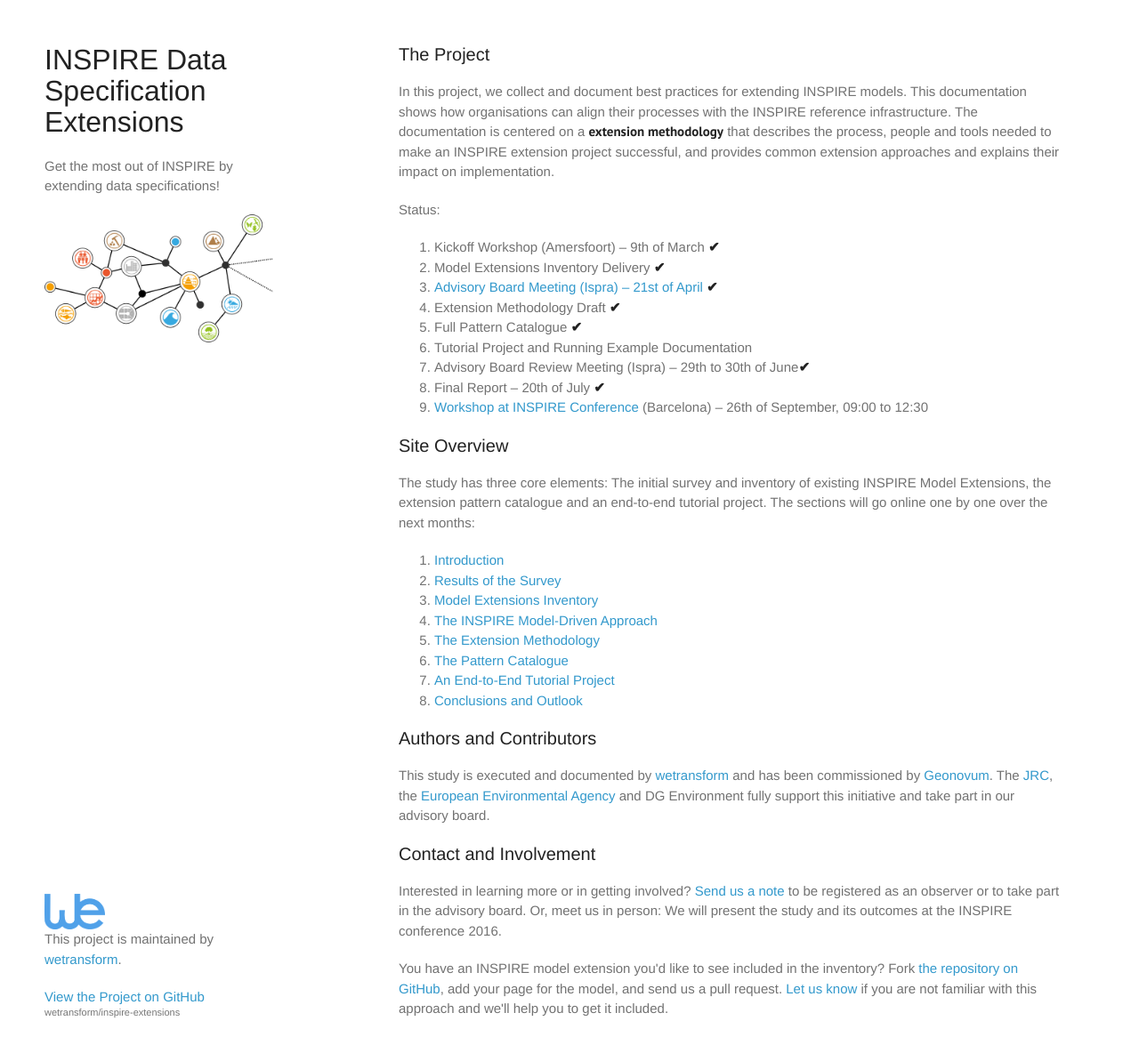
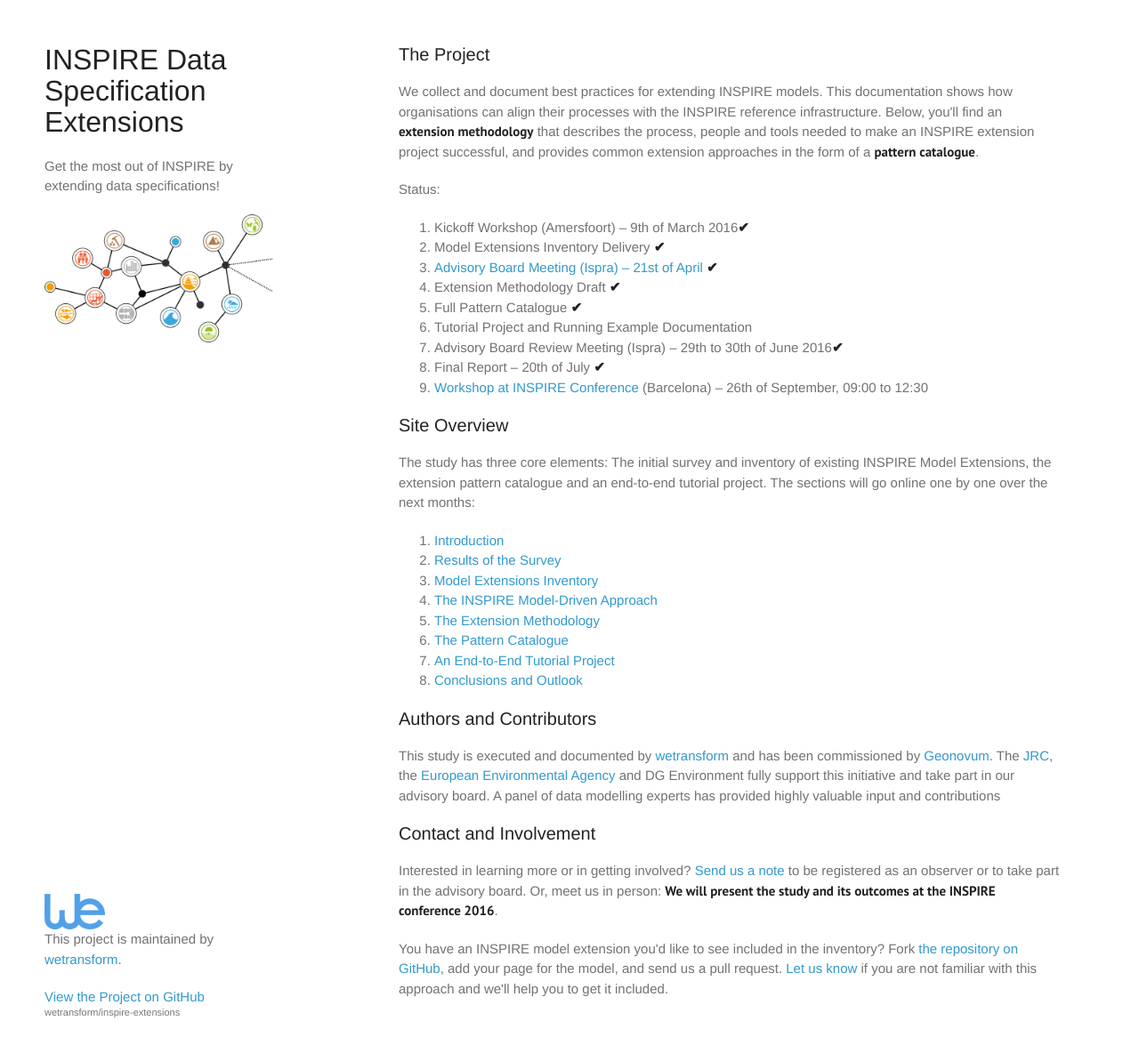
Before and after one commit to wetransform/inspire-extensions, a Jekyll site: the page built from index.html, in a window 1280 px wide and 1216 px high. Shown: the top 1184 px of the window at 89% size. Built offline with Jekyll 4.4.1, drawn with Linux system fonts in a browser that asks for light colours; some web fonts are replaced.

Commit message:
updated index

```diff
--- a/index.html
+++ b/index.html
@@ -8,22 +8,21 @@
 <section>
   <h2><a id="study_intro" class="anchor" href="#study_intro" aria-hidden="true"></a>The Project</h2>
 
-  <p>In this project, we collect and document best practices for extending INSPIRE models. This documentation shows how
-    organisations can align their processes with the INSPIRE reference infrastructure. The documentation is centered on a
+  <p>We collect and document best practices for extending INSPIRE models. This documentation shows how
+    organisations can align their processes with the INSPIRE reference infrastructure. Below, you'll find an
     <strong>extension methodology</strong> that describes the process, people and tools needed to make an INSPIRE
-    extension project successful, and provides common extension approaches and explains their impact on
-    implementation.
+    extension project successful, and provides common extension approaches in the form of a <strong>pattern catalogue</strong>.
   </p>
 
   <p>Status:</p>
   <ol>
-    <li>Kickoff Workshop (Amersfoort) – 9th of March <span style="color: green"><strong>&#10004;</strong></span></li>
+    <li>Kickoff Workshop (Amersfoort) – 9th of March 2016<span style="color: green"><strong>&#10004;</strong></span></li>
     <li>Model Extensions Inventory Delivery <span style="color: green"><strong>&#10004;</strong></span></li>
     <li><a href="/meetings/2016-04-21-advisory-board-meeting.html">Advisory Board Meeting (Ispra) – 21st of April</a> <span style="color: green"><strong>&#10004;</strong></span></li>
     <li>Extension Methodology Draft <span style="color: green"><strong>&#10004;</strong></span></li>
     <li>Full Pattern Catalogue <span style="color: green"><strong>&#10004;</strong></span></li>
     <li>Tutorial Project and Running Example Documentation</li>
-    <li>Advisory Board Review Meeting (Ispra) – 29th to 30th of June<span style="color: green"><strong>&#10004;</strong></span></li>
+    <li>Advisory Board Review Meeting (Ispra) – 29th to 30th of June 2016<span style="color: green"><strong>&#10004;</strong></span></li>
     <li>Final Report – 20th of July <span style="color: green"><strong>&#10004;</strong></span></li>
     <li><a href="http://inspire.ec.europa.eu/events/conferences/inspire_2016/schedule/submissions/167.html" target="_blank">Workshop at INSPIRE Conference</a>  (Barcelona) – 26th of September, 09:00 to 12:30</li>
   </ol>
@@ -50,14 +49,15 @@
   <p>This study is executed and documented by <a href="https://www.wetransform.to">wetransform</a> and has been
     commissioned by <a href="http://www.genonovum.nl">Geonovum</a>. The <a href="http://inspire.ec.europa.eu/">JRC</a>,
     the <a href="http://www.eea.europa.eu/">European Environmental Agency</a> and DG Environment fully support this
-    initiative and take part in our advisory board.</p>
+    initiative and take part in our advisory board. A panel of data modelling experts has provided highly valuable
+    input and contributions</p>
 
   <h2><a id="support-or-contact" class="anchor" href="#support-or-contact" aria-hidden="true">
     <span aria-hidden="true" class="octicon octicon-link"></span></a>Contact and Involvement</h2>
 
   <p>Interested in learning more or in getting involved? <a href="mailto:info@wetransform.to">Send us a note</a> to be
-    registered as an observer or to take part in the advisory board. Or, meet us in person: We will present the study
-    and its outcomes at the INSPIRE conference 2016.</p>
+    registered as an observer or to take part in the advisory board. Or, meet us in person: <strong>We will present the study
+    and its outcomes at the INSPIRE conference 2016</strong>.</p>
 
   <p>You have an INSPIRE model extension you'd like to see included in the inventory? Fork <a
       href="https://github.com/wetransform/inspire-extensions">the repository on GitHub</a>, add your page for the
```
